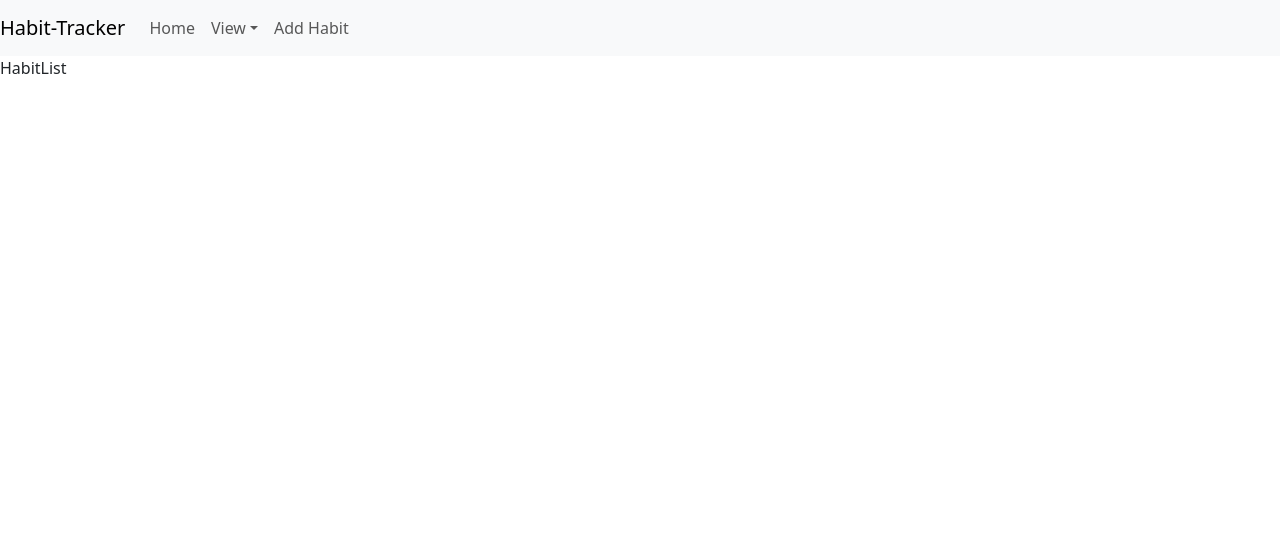
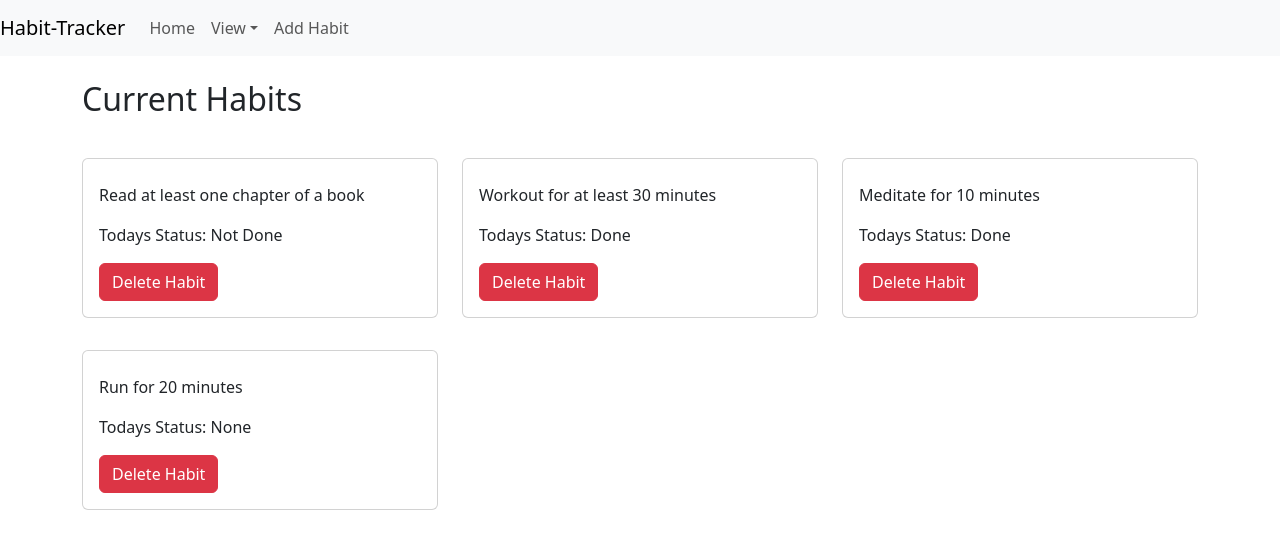
Before and after one commit to Manohar7730/habitTrack-react, a React (Vite) app: page /habit-list in a window 1280 px wide. Shown: the top 548 px of the page. Built offline with nearby package versions, Linux system fonts and the light colour scheme.

Commit message:
Fetching all current habits in habit list and deleting habits , done successfully

```diff
--- a/src/components/HabitList.jsx
+++ b/src/components/HabitList.jsx
@@ -1,5 +1,46 @@
+import { useDispatch, useSelector } from "react-redux";
+import Container from "react-bootstrap/Container";
+import Card from "react-bootstrap/Card";
+import Button from "react-bootstrap/Button";
+import { deleteHabit } from "../actions";
+
 function HabitList() {
-  return <div>HabitList</div>;
+  const dispatch = useDispatch();
+  const habits = useSelector((state) => state.habits.allHabits);
+
+  const handleDeleteHabit = (habitId) => {
+    dispatch(deleteHabit(habitId));
+  };
+
+  return (
+    <Container>
+      <h2 className="my-4">Current Habits</h2>
+      <div className="row">
+        {habits.map((habit) => (
+          <div key={habit.id} className="col-md-4">
+            <Card className="my-3">
+              <Card.Body>
+                <Card.Title>{habit.Title}</Card.Title>
+                <Card.Text>{habit.description}</Card.Text>
+                <Card.Text>
+                  Todays Status:{" "}
+                  {habit.status[
+                    new Date().toLocaleDateString("en-US", { weekday: "long" })
+                  ] || "None"}
+                </Card.Text>
+                <Button
+                  variant="danger"
+                  onClick={() => handleDeleteHabit(habit.id)}
+                >
+                  Delete Habit
+                </Button>
+              </Card.Body>
+            </Card>
+          </div>
+        ))}
+      </div>
+    </Container>
+  );
 }
 
 export default HabitList;
--- a/src/data.jsx
+++ b/src/data.jsx
@@ -4,13 +4,13 @@ export const dummyHabits = [
     title: "Reading a Book",
     description: "Read at least one chapter of a book",
     status: {
-      Sunday: "done",
-      Saturday: "not done",
-      Friday: "done",
-      Thursday: "done",
-      Wednesday: "not done",
-      Tuesday: "none",
-      Monday: "done",
+      Sunday: "Done",
+      Saturday: "Not Done",
+      Friday: "Done",
+      Thursday: "Done",
+      Wednesday: "Not Done",
+      Tuesday: "None",
+      Monday: "Done",
     },
   },
   {
@@ -18,13 +18,13 @@ export const dummyHabits = [
     title: "Going to the Gym",
     description: "Workout for at least 30 minutes",
     status: {
-      Sunday: "none",
-      Saturday: "done",
-      Friday: "done",
-      Thursday: "none",
-      Wednesday: "done",
-      Tuesday: "done",
-      Monday: "done",
+      Sunday: "None",
+      Saturday: "Done",
+      Friday: "Done",
+      Thursday: "None",
+      Wednesday: "Done",
+      Tuesday: "Done",
+      Monday: "Done",
     },
   },
   {
@@ -32,13 +32,13 @@ export const dummyHabits = [
     title: "Meditation",
     description: "Meditate for 10 minutes",
     status: {
-      Sunday: "done",
-      Saturday: "done",
-      Friday: "none",
-      Thursday: "none",
-      Wednesday: "done",
-      Tuesday: "done",
-      Monday: "done",
+      Sunday: "Done",
+      Saturday: "Done",
+      Friday: "None",
+      Thursday: "None",
+      Wednesday: "Done",
+      Tuesday: "Done",
+      Monday: "Done",
     },
   },
   {
@@ -46,13 +46,13 @@ export const dummyHabits = [
     title: "Running",
     description: "Run for 20 minutes",
     status: {
-      Sunday: "done",
-      Saturday: "none",
-      Friday: "done",
-      Thursday: "done",
-      Wednesday: "done",
-      Tuesday: "not done",
-      Monday: "done",
+      Sunday: "Done",
+      Saturday: "None",
+      Friday: "Done",
+      Thursday: "Done",
+      Wednesday: "Done",
+      Tuesday: "Not Done",
+      Monday: "Done",
     },
   },
 ];
```
